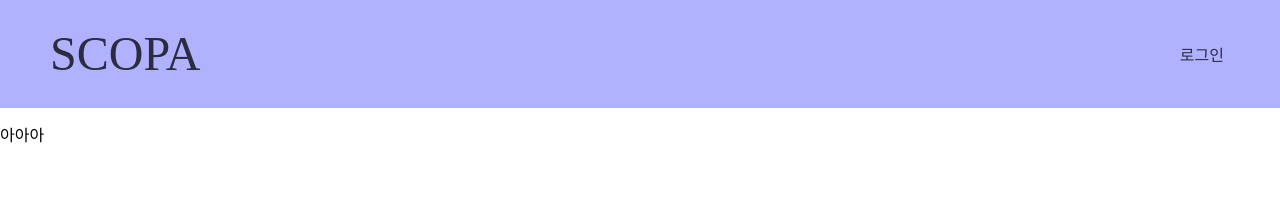
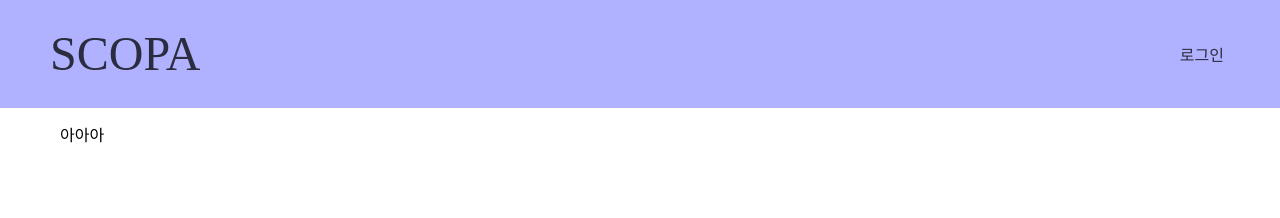
Before and after one commit to boostcampwm-2022/web25-SCOPA, a React (Create React App) app in the folder client/: page / in a window 1280 px wide. Shown: the top 218 px of the page. Built offline with nearby package versions, Linux system fonts and the light colour scheme.

Commit message:
design: Common Layout 디자인 (좌우 여백 줌)

```diff
--- a/client/src/common/CommonLayout/index.tsx
+++ b/client/src/common/CommonLayout/index.tsx
@@ -1,12 +1,16 @@
+/** @jsxImportSource @emotion/react */
+
 import { Outlet } from 'react-router-dom';
 
 import { NavigationBar } from './NavigationBar';
+
+import { mainWrapperStyle } from './styles';
 
 export const CommonLayout = () => {
   return (
     <>
       <NavigationBar />
-      <main>
+      <main css={mainWrapperStyle}>
         <Outlet />
       </main>
     </>
--- /dev/null
+++ b/client/src/common/CommonLayout/styles.ts
@@ -0,0 +1,8 @@
+import { css } from '@emotion/react';
+
+import { COMMON_SIZE } from 'styles/sizes';
+
+export const mainWrapperStyle = css({
+  paddingLeft: COMMON_SIZE.COMMON_PAGE_PADDING_HORIZONTAL,
+  paddingRight: COMMON_SIZE.COMMON_PAGE_PADDING_HORIZONTAL,
+});
--- a/client/src/styles/sizes.ts
+++ b/client/src/styles/sizes.ts
@@ -35,6 +35,7 @@ export const COMMON_SIZE = {
 
   CHECKBOX_SIZE: 20, // 체크박스 가로세로 크기
   CHECKBOX_BORDER: 5, // 체크박스 테두리
+  COMMON_PAGE_PADDING_HORIZONTAL: 60, // 로그인, 회원가입 페이지 제외 나머지 페이지의 좌우 여백
 
   GRID_GAP: 50, // display: grid 사용하는 부분 (상세 프로필 페이지, 메인화면 프로필 리스트) 에서 갭 크기
 };
```
